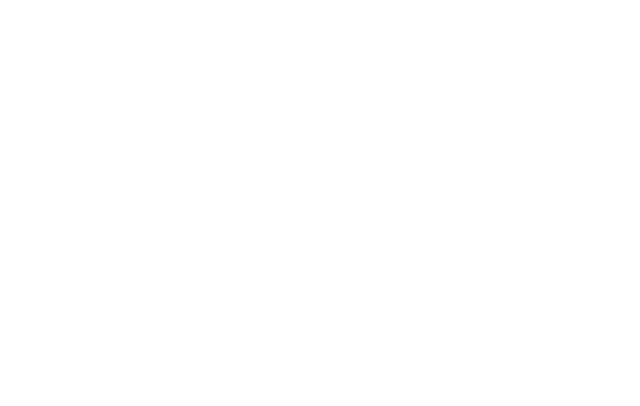
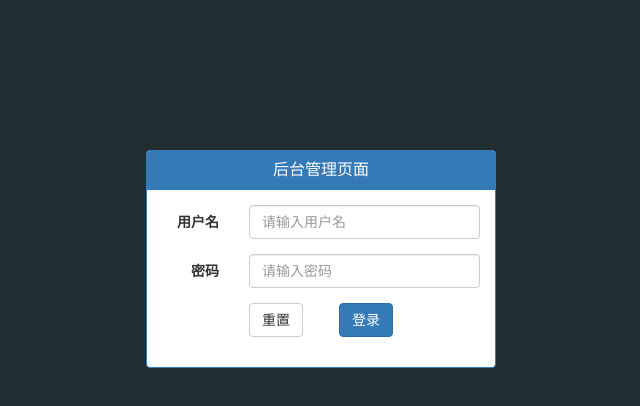
Before and after one commit to fanjun-junyi/letao, a website: page public/back/login.html in a window 1280 px wide. Shown: the whole page, without its empty margins (319-959 px from the left). Drawn offline with Linux system fonts and the light colour scheme.

Commit message:
登录页面完成

```diff
--- a/public/back/css/common.css
+++ b/public/back/css/common.css
@@ -2,5 +2,11 @@
 * @Author: fanjun-junyi
 * @Date:   2017-11-08 10:56:39
 * @Last Modified by:   fanjun-junyi
-* @Last Modified time: 2017-11-08 10:57:21
+* @Last Modified time: 2017-11-08 14:00:01
 */
+.bg {
+  background-color: #222d32;
+}
+.mt-150 {
+  margin-top: 150px;
+}
--- a/public/back/js/commen.js
+++ b/public/back/js/commen.js
@@ -2,5 +2,5 @@
 * @Author: fanjun-junyi
 * @Date:   2017-11-08 10:58:12
 * @Last Modified by:   fanjun-junyi
-* @Last Modified time: 2017-11-08 10:59:01
+* @Last Modified time: 2017-11-08 14:20:49
 */
--- a/public/back/js/login.js
+++ b/public/back/js/login.js
@@ -2,5 +2,77 @@
 * @Author: fanjun-junyi
 * @Date:   2017-11-08 11:00:14
 * @Last Modified by:   fanjun-junyi
-* @Last Modified time: 2017-11-08 11:00:21
+* @Last Modified time: 2017-11-08 21:23:08
 */
+
+$(function(){
+  var $form = $('form');
+
+  $form.bootstrapValidator({
+    feedbackIcons:{
+      valid: 'glyphicon glyphicon-ok',
+      invalid: 'glyphicon glyphicon-remove',
+      validating: 'glyphicon glyphicon-refresh'
+    },
+
+    fields: {
+      username: {
+        validators: {
+          notEmpty: {
+            message: "用户名不能为空"
+          },
+          callback:{
+            message:"用户名错误"
+          }
+        }
+      },
+      password: {
+        validators: {
+          notEmpty:{
+            message: "密码不能为空"
+          },
+          stringLength:{
+            min:6,
+            max:12,
+            message:"密码长度为6-12位"
+          },
+          callback:{
+            message: "密码错误"
+          }
+        }
+      }
+    }
+  })
+
+
+  $form.on('success.form.bv',function(e){
+        e.preventDefault();
+
+        $.ajax({
+          type:'post',
+          url:'/employee/employeeLogin',
+          data:$form.serialize(),
+          success:function(data){
+            console.log(data);
+            if(data.success){
+              location.href = "index.html";
+            }
+            if(data.error ===1000){
+                // 获取validator实例(对象)
+                // var validator = $("#form").data('bootstrapValidator');
+
+                // 更新字段的状态updateStatus(field, status, validatorName)方法
+                $form.data('bootstrapValidator').updateStatus('username','INVALID',"callback");
+            }
+            if(data.error === 1001){
+              $form.data('bootstrapValidator').updateStatus("password",'INVALID','callback')
+            }
+          }
+        })
+  })
+
+    // 表单重置功能
+    $("[type='reset']").on('click',function(){
+      $form.data("bootstrapValidator").resetForm();
+    })
+})
--- a/public/back/login.html
+++ b/public/back/login.html
@@ -1,8 +1,55 @@
 <!DOCTYPE html>
 <html lang="en">
-    <head>
-        <meta charset="utf-8">
-    </head>
-    <body>
-    </body>
+<head>
+  <meta charset="UTF-8">
+  <title>乐淘商城登录</title>
+  <link rel="stylesheet" href="lib/bootstrap/css/bootstrap.min.css">
+  <link rel="stylesheet" href="lib/bootstrap-validator/css/bootstrapValidator.min.css">
+  <link rel="stylesheet" href="css/common.css">
+</head>
+<body class="bg">
+<!-- bootstrap面板 -->
+  <div class="container">
+  <!-- 列偏移让面板居中 -->
+    <div class="col-md-4 col-md-offset-4">
+      <div class="panel panel-primary mt-150">
+          <div class="panel-heading">
+            <h4 class="panel-title text-center">后台管理页面</h4>
+          </div>
+          <div class="panel-body">
+          <!-- bootstrap表单 -->
+            <form class="form-horizontal">
+              <div class="form-group">
+              <!-- 栅格系统控制宽度 -->
+                <label for="username" class="col-sm-3 control-label">用户名</label>
+                <div class="col-sm-9">
+                <!-- 记得设置表单设置name属性 autocomplete 是否记录-->
+                  <input type="text" name="username" class="form-control" id="username" autocomplete="off" placeholder="请输入用户名">
+                </div>
+              </div>
+              <div class="form-group">
+                <label for="password" class="col-sm-3 control-label">密码</label>
+                <div class="col-sm-9">
+                  <input type="password" name="password" class="form-control" id="password"  placeholder="请输入密码">
+                </div>
+              </div>
+              <div class="form-group">
+              <!-- 浮动一左一右 -->
+                <div class="col-sm-offset-3 col-sm-6">
+                  <button type="reset" class="btn btn-default pull-left">重置</button>
+                  <button type="submit" class="btn btn-primary pull-right">登录</button>
+                </div>
+              </div>
+            </form>
+          </div>
+      </div>
+    </div>
+  </div>
+
+  <script src="lib/jquery/jquery.min.js"></script>
+  <script src="lib/bootstrap/js/bootstrap.min.js"></script>
+  <script src="lib/bootstrap-validator/js/bootstrapValidator.min.js"></script>
+  <script src="js/commen.js"></script>
+  <script src="js/login.js"></script>
+</body>
 </html>
```
Also changed, not shown: public/back/index.html (added, +8 -0 lines).
